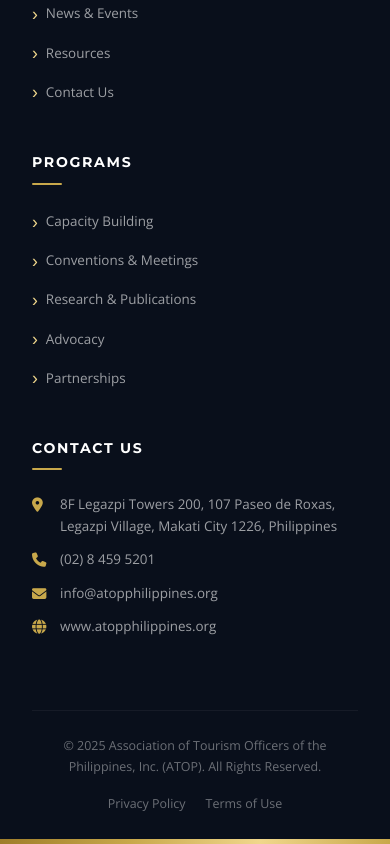
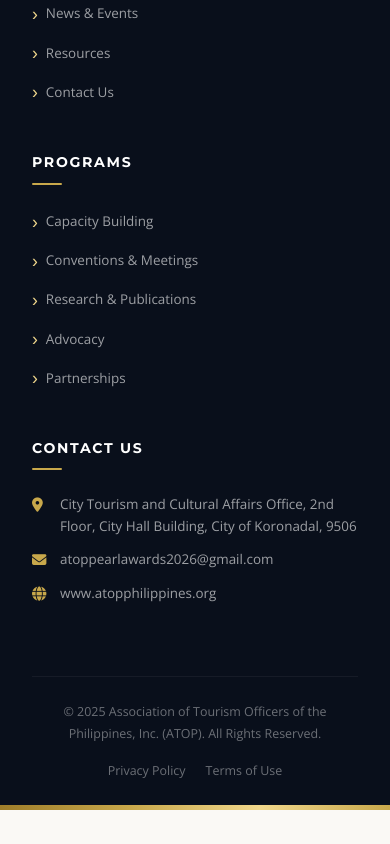
Before and after one commit to Xyrus27-Faust/ATOP, a React (Vite) app: page / in a window 390 px wide. Shown: the part 9476-10320 px from the top of the page. After the commit the page ends 10286 px from the top, so only its background shows below. Built offline with nearby package versions, Linux system fonts and the light colour scheme.

Commit message:
content(contact): update address + email to ATOP Koronadal secretariat, remove phone
Contact page + footer now show the National President's office (City of Koronadal) and atoppearlawards2026@gmail.com; phone/mobile removed.

```diff
--- a/src/components/ContactPage.jsx
+++ b/src/components/ContactPage.jsx
@@ -41,30 +41,21 @@
               <div className="contact-info-card">
                 <div className="c-icon"><i className="fas fa-map-marked-alt"></i></div>
                 <div>
-                  <h4>National Headquarters</h4>
-                  <p>Unit 402, Tourism Governance Center, Intramuros, Manila, 1002 Philippines</p>
+                  <h4>Address</h4>
+                  <p>
+                    <strong>MR. ELRIC M. BATILARAN</strong><br />
+                    National President<br />
+                    Association of Tourism Officers of the Philippines (ATOP)<br />
+                    City Tourism and Cultural Affairs Office, 2nd Floor, City Hall Building, City of Koronadal, 9506
+                  </p>
                 </div>
               </div>
 
               <div className="contact-info-card">
                 <div className="c-icon"><i className="fas fa-envelope"></i></div>
                 <div>
-                  <h4>Email Addresses</h4>
-                  <p>
-                    General Inquiry: <strong>info@atop.org.ph</strong><br />
-                    Pearl Awards: <strong>pearlawards@atop.org.ph</strong>
-                  </p>
-                </div>
-              </div>
-
-              <div className="contact-info-card">
-                <div className="c-icon"><i className="fas fa-phone-alt"></i></div>
-                <div>
-                  <h4>Telephone &amp; Mobile</h4>
-                  <p>
-                    Hotline: <strong>+63 (2) 8527-1234</strong><br />
-                    Secretariat Mobile: <strong>+63 917 555 ATOP</strong>
-                  </p>
+                  <h4>Email</h4>
+                  <p><strong>atoppearlawards2026@gmail.com</strong></p>
                 </div>
               </div>
             </div>
@@ -75,7 +66,7 @@
                 <i className="fas fa-map-pin map-pin-pulse"></i>
                 <div className="map-labels">
                   <strong>ATOP Secretariat Office</strong>
-                  <span>Intramuros, Manila</span>
+                  <span>City of Koronadal</span>
                 </div>
               </div>
             </div>
--- a/src/components/Footer.jsx
+++ b/src/components/Footer.jsx
@@ -99,17 +99,13 @@
               <li>
                 <i className="fas fa-map-marker-alt"></i>
                 <span>
-                  8F Legazpi Towers 200, 107 Paseo de Roxas,
-                  Legazpi Village, Makati City 1226, Philippines
+                  City Tourism and Cultural Affairs Office, 2nd Floor,
+                  City Hall Building, City of Koronadal, 9506
                 </span>
               </li>
               <li>
-                <i className="fas fa-phone"></i>
-                <span>(02) 8 459 5201</span>
-              </li>
-              <li>
                 <i className="fas fa-envelope"></i>
-                <span>info@atopphilippines.org</span>
+                <span>atoppearlawards2026@gmail.com</span>
               </li>
               <li>
                 <i className="fas fa-globe"></i>
```
